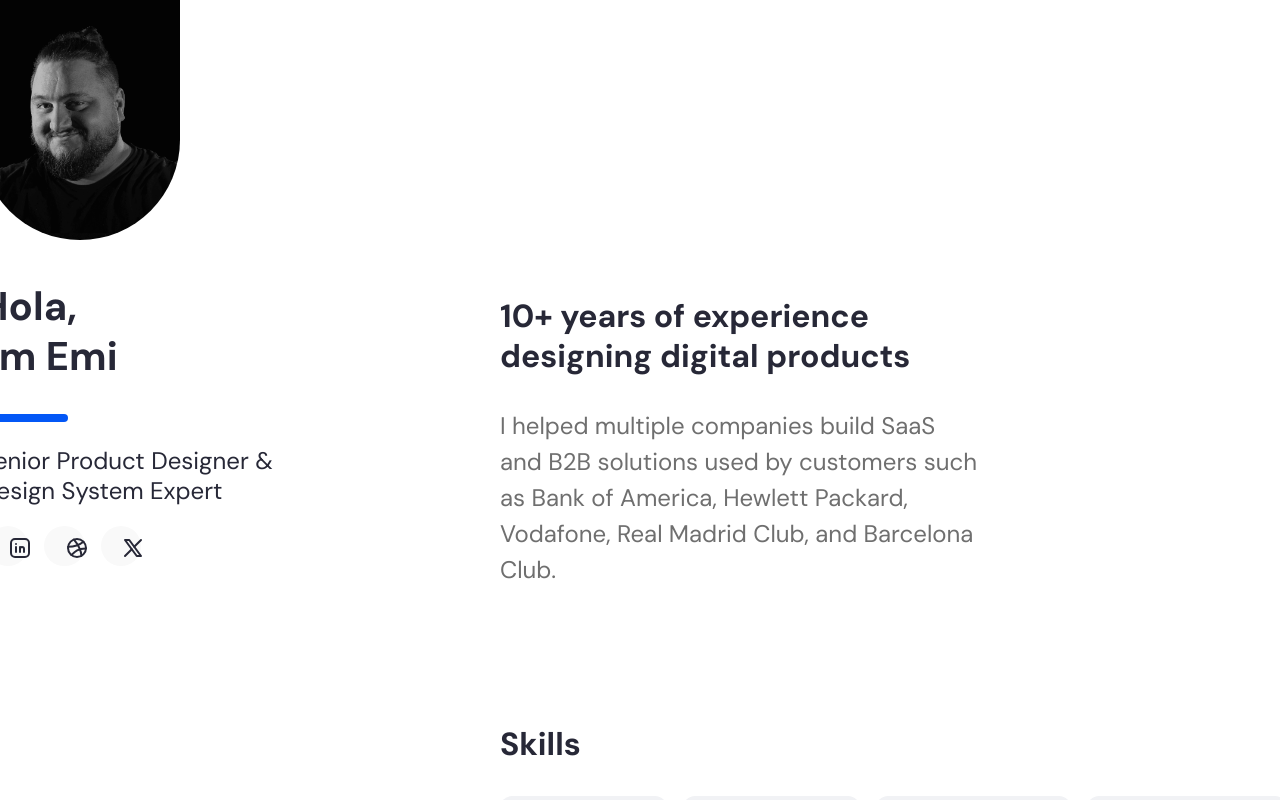
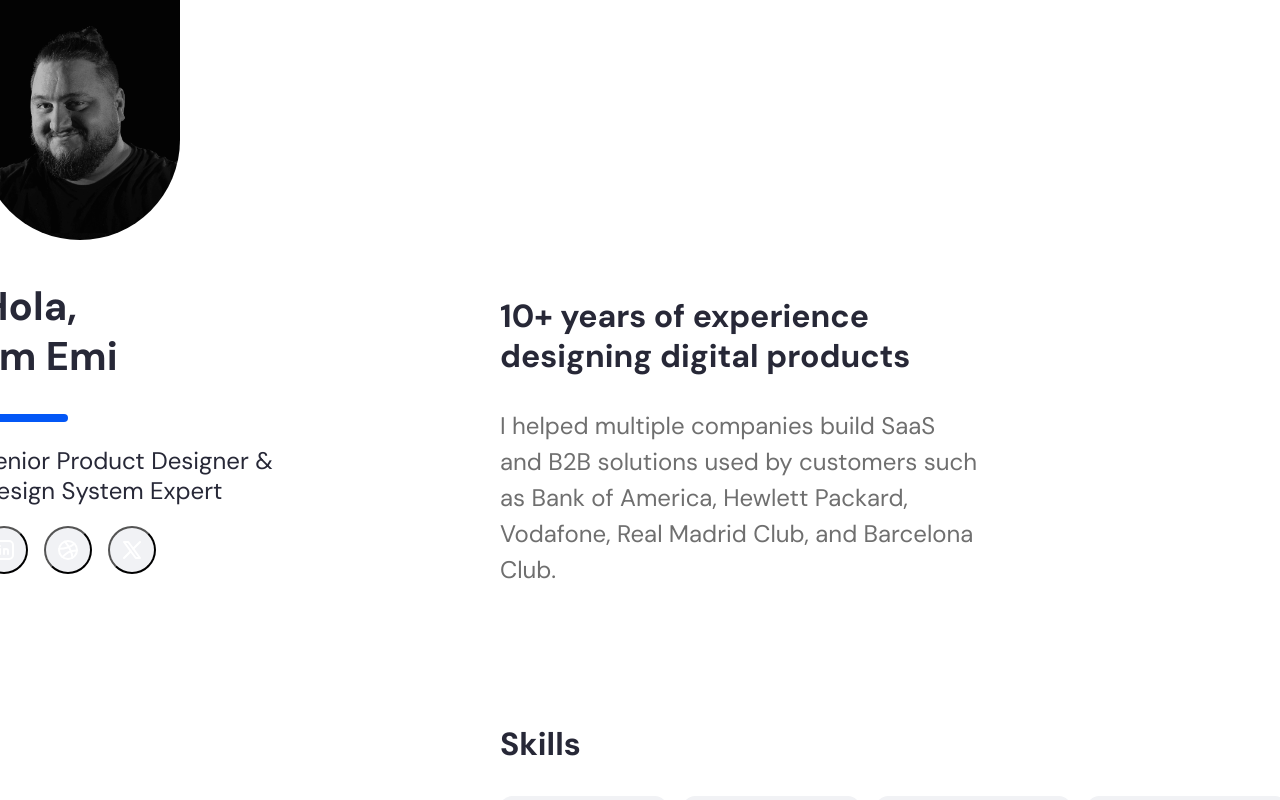
Before and after one commit to EmilianoCicero/ec-portfolio, a React (Vite) app: page / in a window 1280 px wide. Shown: the top 800 px of the page. Built offline with nearby package versions, Linux system fonts and the light colour scheme.

Commit message:
Fix: centered social icons

```diff
--- a/src/index.css
+++ b/src/index.css
@@ -61,20 +61,17 @@ p {
 }
 
 button {
-  border-radius: 20px;
-  border: 1px solid transparent;
+  border-radius: 50%;
   padding: 0.6em 1.2em;
   font-size: 1em;
   font-weight: 400;
   font-family: inherit;
-  background-color: #f1f2f5;
-  color: #272837;
+  background-color: #0357F6;
+  color: white;
   cursor: pointer;
-  transition: border-color 0.25s;
 }
 button:hover {
-  background-color: #0357F6;
-  color: white;
+  color: #0357F6;
 }
 button:focus,
 button:focus-visible {
--- a/src/styles/SocialIcons.css
+++ b/src/styles/SocialIcons.css
@@ -1,7 +1,23 @@
 .social-button {
-  display: inline-block;
-  margin: 0 8px;
-  text-decoration: none;
-  width: 40px;
-  height: 40px;
+    display: flex;
+    align-items: center;
+    justify-content: center;
+    width: 48px;
+    height: 48px;
+    border-radius: 50%;
+    background-color: #f1f2f5;
+    cursor: pointer;
+    padding: 0;
+  }
+
+.SocialICons-Wrapper {
+display: flex;
+justify-content: start;
+align-items: center;
+gap: 16px;
 }
+
+.social-button button {
+    background-color: #f1f2f5;
+    color: #272837;
+}
```
